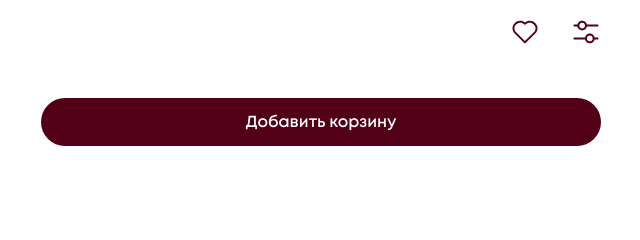
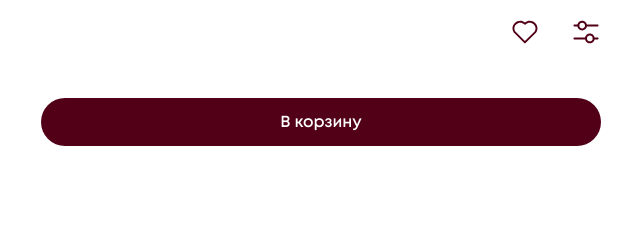
Before and after one commit to kuzinkim/front-group, a website: page card2.html in a window 1280 px wide. Shown: the part 346-586 px from the top of the page, 639-1279 px from the left. Drawn offline with nearby package versions, Linux system fonts and the light colour scheme; files whose address does not match are found by name.

Commit message:
fix btm cart

```diff
--- a/card2.html
+++ b/card2.html
@@ -257,7 +257,7 @@
                                     <button class="cardInfo__compare"></button>
                                 </div>
                             </div>
-                            <button class="cardInfo__button button button_brown">Добавить корзину</button>
+                            <button class="cardInfo__button button button_brown">В корзину</button>
                         </div>
                     </div>
                     <div class="card-content">
```
